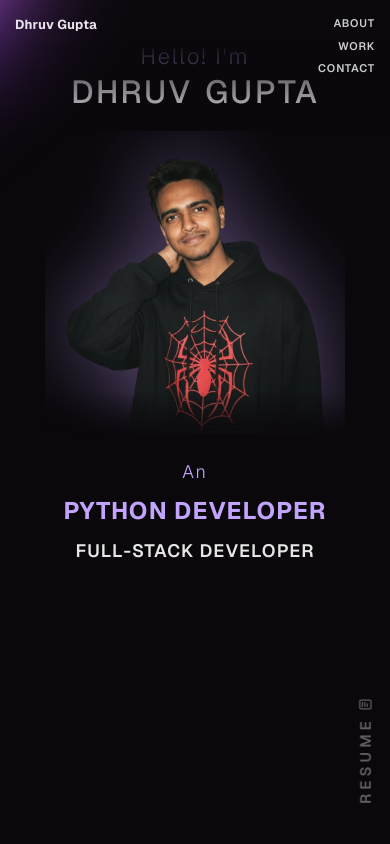
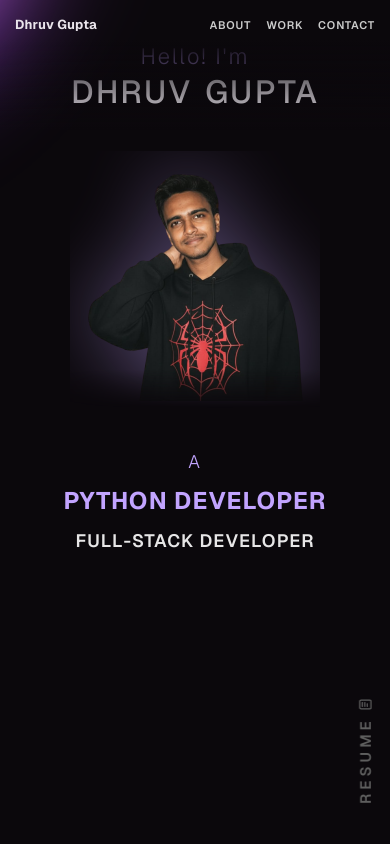
Before and after one commit to guptadhruv780/Personal-portfolio, a React (Vite) app: page / in a window 390 px wide. Shown: the top 844 px of the page. Built offline with nearby package versions, Linux system fonts and the light colour scheme.

Commit message:
Fix mobile navbar layout, grammatical error, and hero image sizing

```diff
--- a/src/components/Landing.tsx
+++ b/src/components/Landing.tsx
@@ -22,7 +22,7 @@ const Landing = ({ children }: PropsWithChildren) => {
             </h1>
           </div>
           <div className="landing-info">
-            <h3>An</h3>
+            <h3>A</h3>
             <h2 className="landing-info-h2">
               <div className="landing-h2-1">{primaryTagline}</div>
             </h2>
--- a/src/components/styles/Landing.css
+++ b/src/components/styles/Landing.css
@@ -128,8 +128,8 @@
     display: block;
     position: relative !important;
     width: 100%;
-    max-width: 380px;
-    margin: 0 auto;
+    max-width: 250px;
+    margin: 20px auto;
     z-index: 1;
     order: 2;
     /* Second: Photo */
--- a/src/components/styles/Navbar.css
+++ b/src/components/styles/Navbar.css
@@ -15,13 +15,12 @@
 .header ul {
   font-size: 11px;
   display: flex;
-  flex-direction: column;
+  flex-direction: row;
   margin: 0;
   padding: 0;
   list-style: none;
-  column-gap: 20px;
-  row-gap: 6px;
-  align-items: end;
+  column-gap: 15px;
+  align-items: center;
 }
 .header ul li {
   margin-left: 0px;
```
